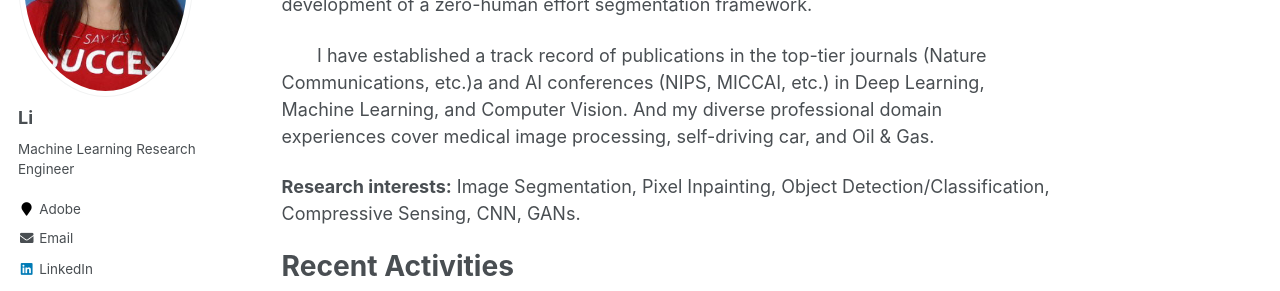
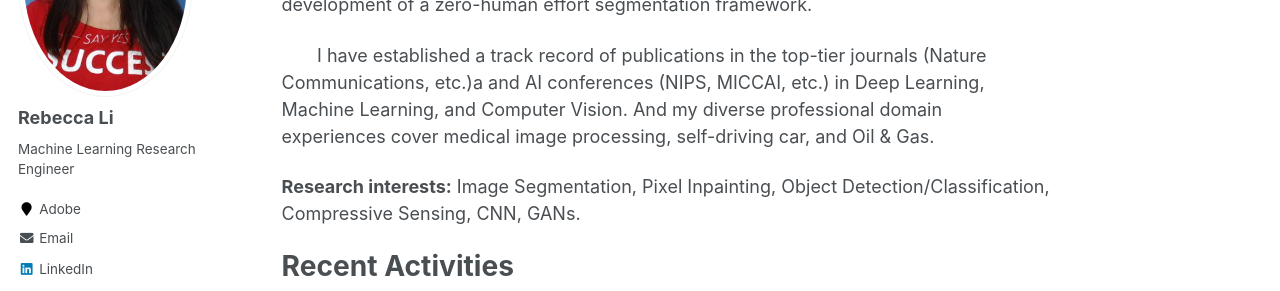
Before and after one commit to Xiaoyang-Rebecca/xiaoyang-rebecca.github.io, a Jekyll site: the page built from _pages/about.md, in a window 1280 px wide. Shown: the part 250-541 px from the top of the page. Built offline with Jekyll 4.4.1, drawn with Linux system fonts in a browser that asks for light colours; some web fonts are replaced.

Commit message:
Update _config.yml

```diff
--- a/_config.yml
+++ b/_config.yml
@@ -80,7 +80,7 @@ analytics:
 
 # Site Author
 author:
-  name             : " Li"
+  name             : "Rebecca Li"
   avatar           : "Rebeccca li.jpg"
   bio              : "Machine Learning Research Engineer"
   # location         : "Houston,TX"
```
